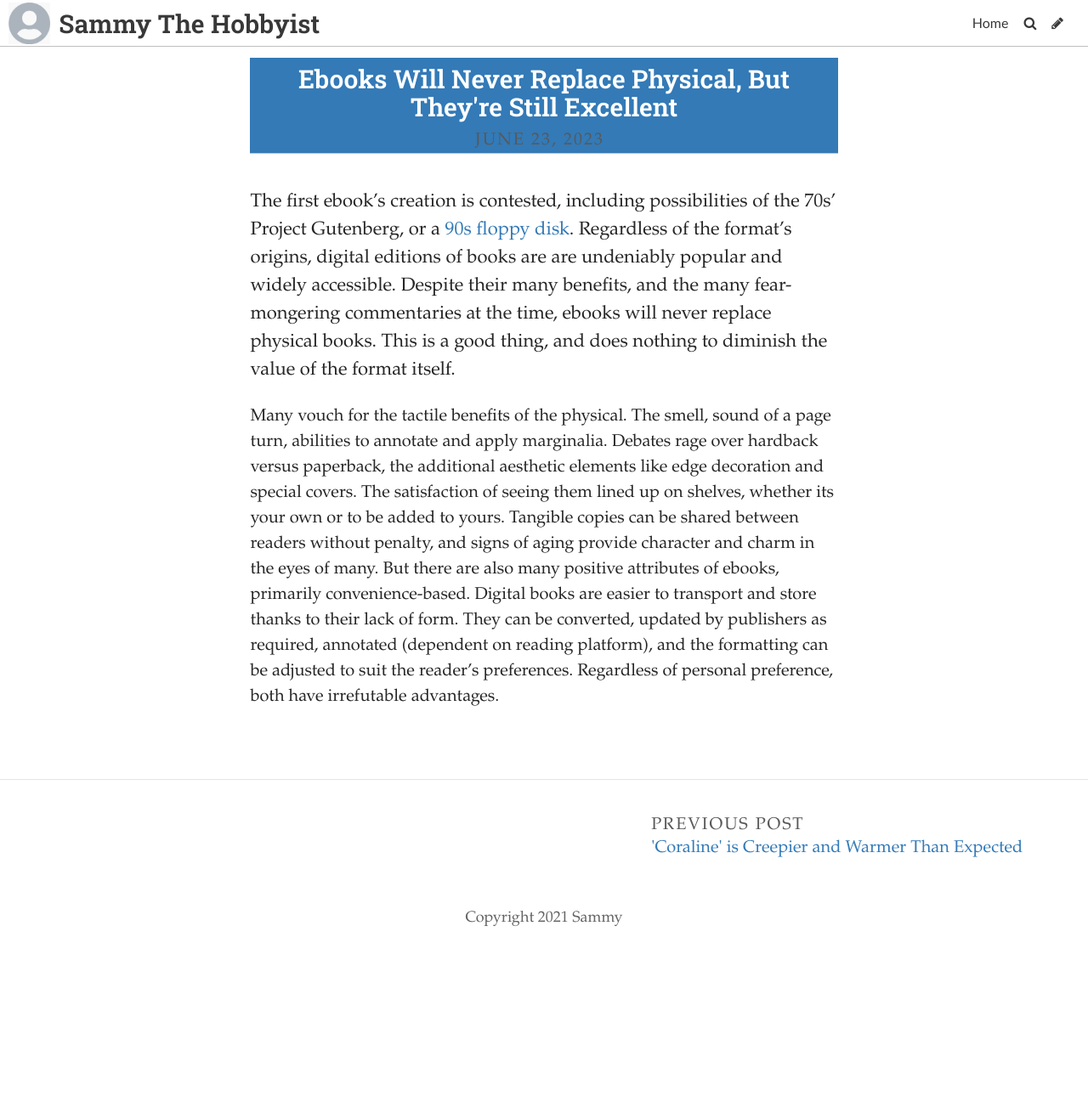
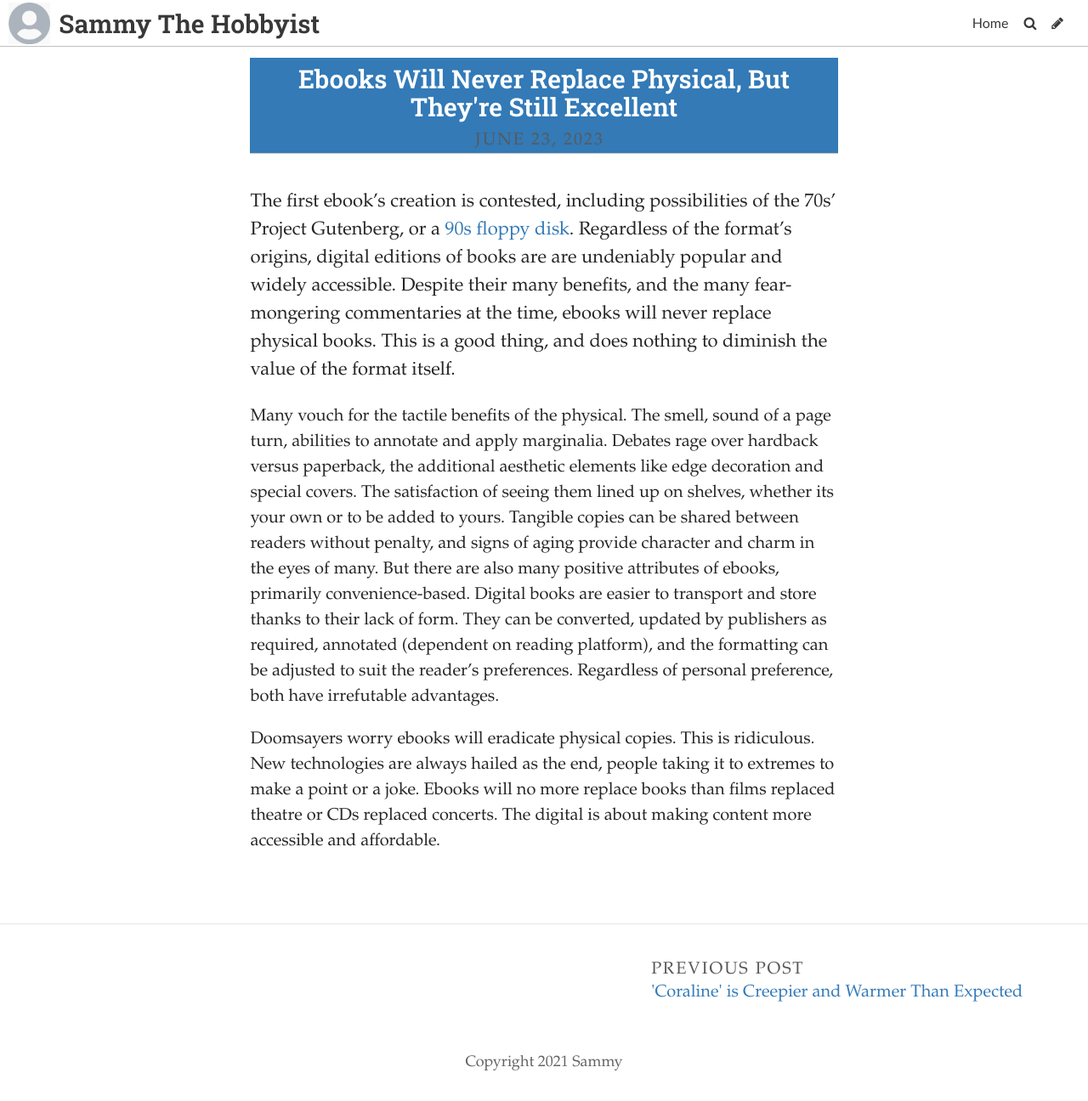
Before and after one commit to SammySpinsAYarn/Blog, a Jekyll site: the page built from _posts/2023-06-22-need-to-think-fast.md, in a window 1280 px wide. Shown: the whole page at 85% size. Built offline with Jekyll 4.4.1, drawn with Linux system fonts in a browser that asks for light colours; some web fonts are replaced; before the commit the page ends 1126 px from its top, so only the background shows below that.

Commit message:
Update Post “2023-06-22-need-to-think-fast”

```diff
--- a/_posts/2023-06-22-need-to-think-fast.md
+++ b/_posts/2023-06-22-need-to-think-fast.md
@@ -8,3 +8,5 @@
 The first ebook's creation is contested,  including possibilities of the 70s' Project Gutenberg, or a [90s floppy disk](https://www.theguardian.com/books/2014/mar/12/ebooks-begin-medium-reading-peter-james). Regardless of the format's origins, digital editions of books are are undeniably popular and widely accessible. Despite their many benefits, and the many fear-mongering commentaries at the time, ebooks will never replace physical books. This is a good thing, and does nothing to diminish the value of the format itself.
 
 Many vouch for the tactile benefits of the physical. The smell, sound of a page turn, abilities to annotate and apply marginalia. Debates rage over hardback versus paperback, the additional aesthetic elements like edge decoration and special covers. The satisfaction of seeing them lined up on shelves, whether its your own or to be added to yours. Tangible copies can be shared between readers without penalty, and signs of aging provide character and charm in the eyes of many. But there are also many positive attributes of ebooks, primarily convenience-based. Digital books are easier to transport and store thanks to their lack of form. They can be converted, updated by publishers as required, annotated (dependent on reading platform), and the formatting can be adjusted to suit the reader's preferences. Regardless of personal preference, both have irrefutable advantages.
+
+D﻿oomsayers worry ebooks will eradicate physical copies. This is ridiculous. New technologies are always hailed as the end, people taking it to extremes to make a point or a joke. Ebooks will no more replace books than films replaced theatre or CDs replaced concerts. The digital is about making content more accessible and affordable.
```
